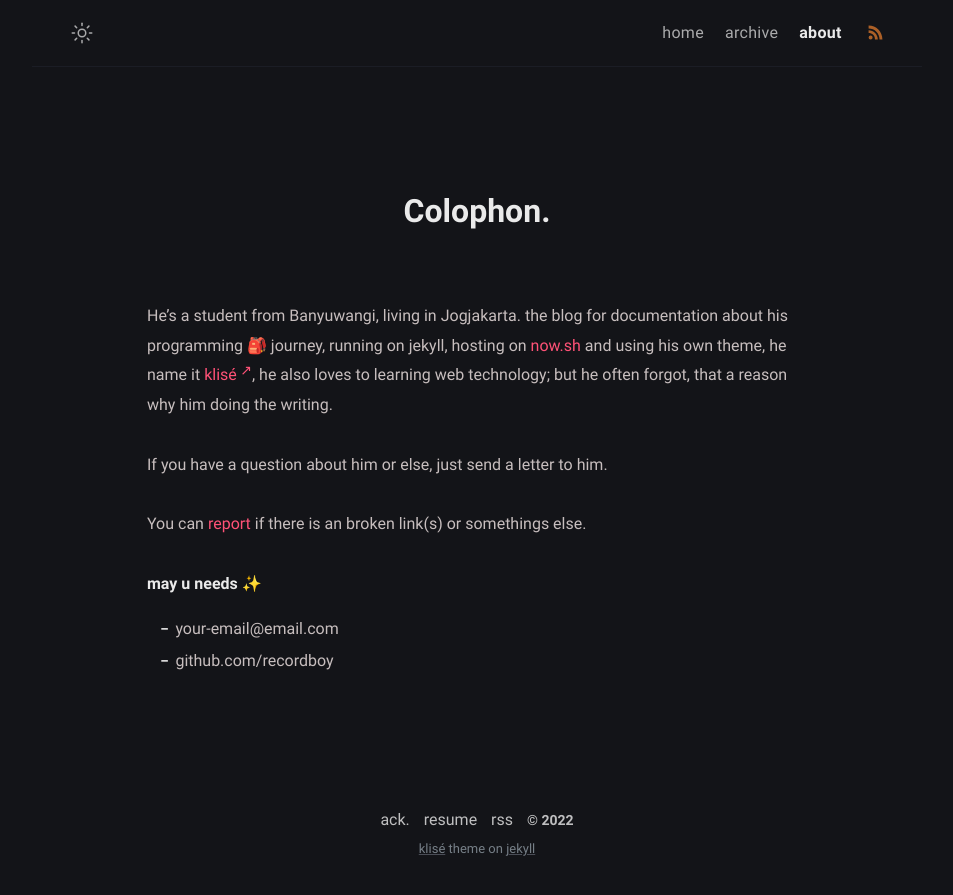
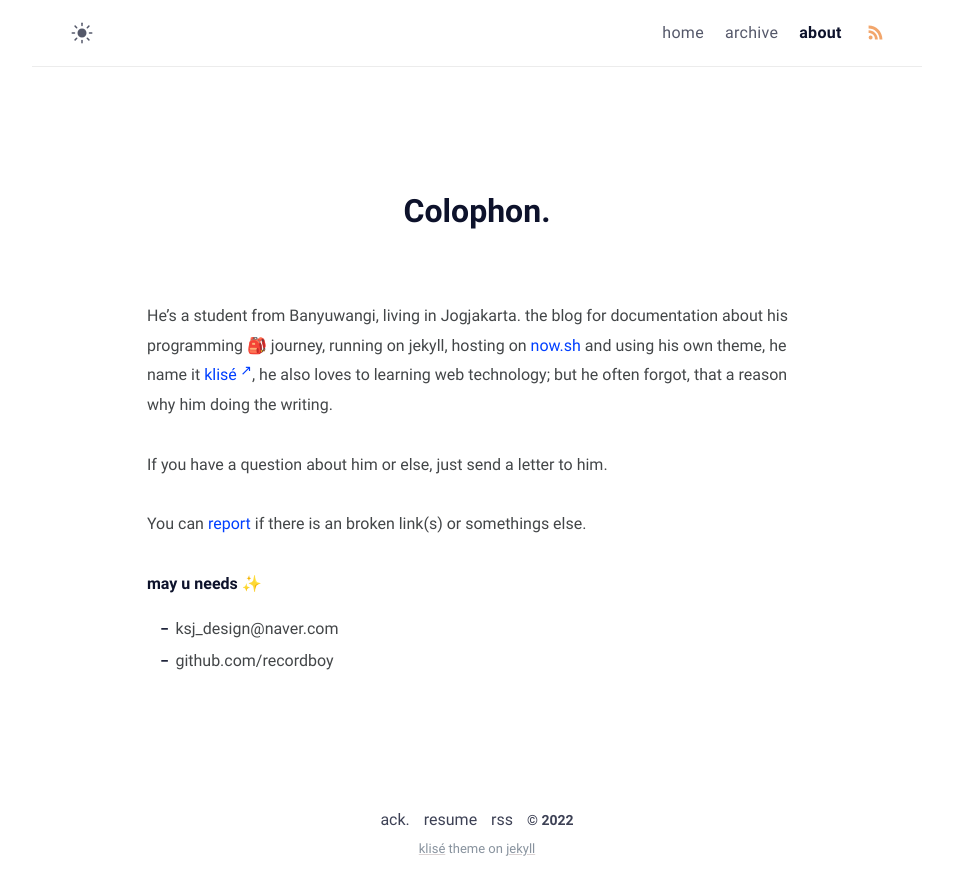
Before and after one commit to recordhouse/recordhouse.github.io, a Jekyll site: the page built from about.md, in a window 1280 px wide. Shown: the top 895 px of the page, without its empty margins (163-1116 px from the left). Built offline with Jekyll 4.4.1, drawn with Linux system fonts in a browser that asks for light colours.

Commit message:
설정 수정

```diff
--- a/_config.yml
+++ b/_config.yml
@@ -5,8 +5,8 @@ description: >- # site description
 lang: en-US # default lang
 timezone: Asia/Seoul # set your timezone
 image: assets/img/ogp.png # This image used for Open Graph more info https://ogp.me/
-repo: https://github.com/piharpi/jekyll-klise # site repo [optional]
-mode: dark # default theme "dark" | "light"
+repo: https://github.com/recordboy/recordboy.github.io # site repo [optional]
+mode: light # default theme "dark" | "light"
 
 # Profile settings
 author:
@@ -15,9 +15,9 @@ author:
     Software Engineer
   username: Seongju Kang  # general username
   github: recordboy # github username
-  twitter: twitter_username # twitter username
-  facebook: facebook_username # facebook username
-  email: your-email@email.com # email adress
+  # twitter: twitter_username # twitter username
+  # facebook: facebook_username # facebook username
+  email: ksj_design@naver.com # email adress
   avatar: /assets/img/avatar.jpg # change with your own avatar
 
 # URL settings
```
